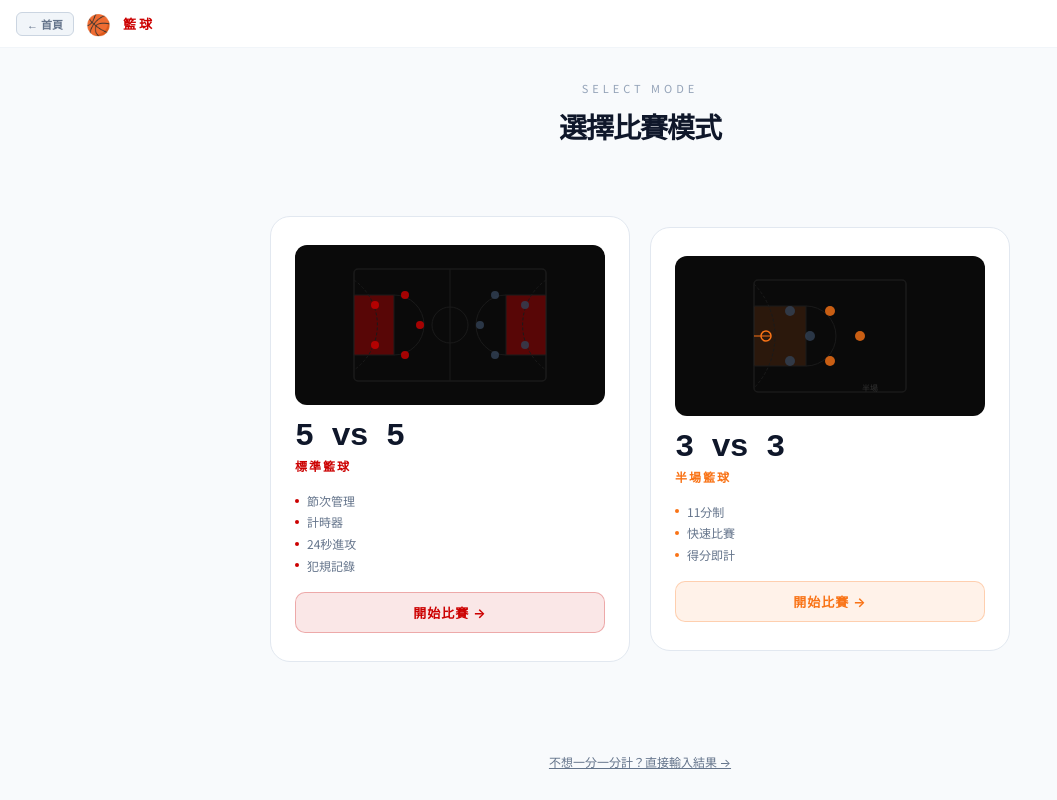
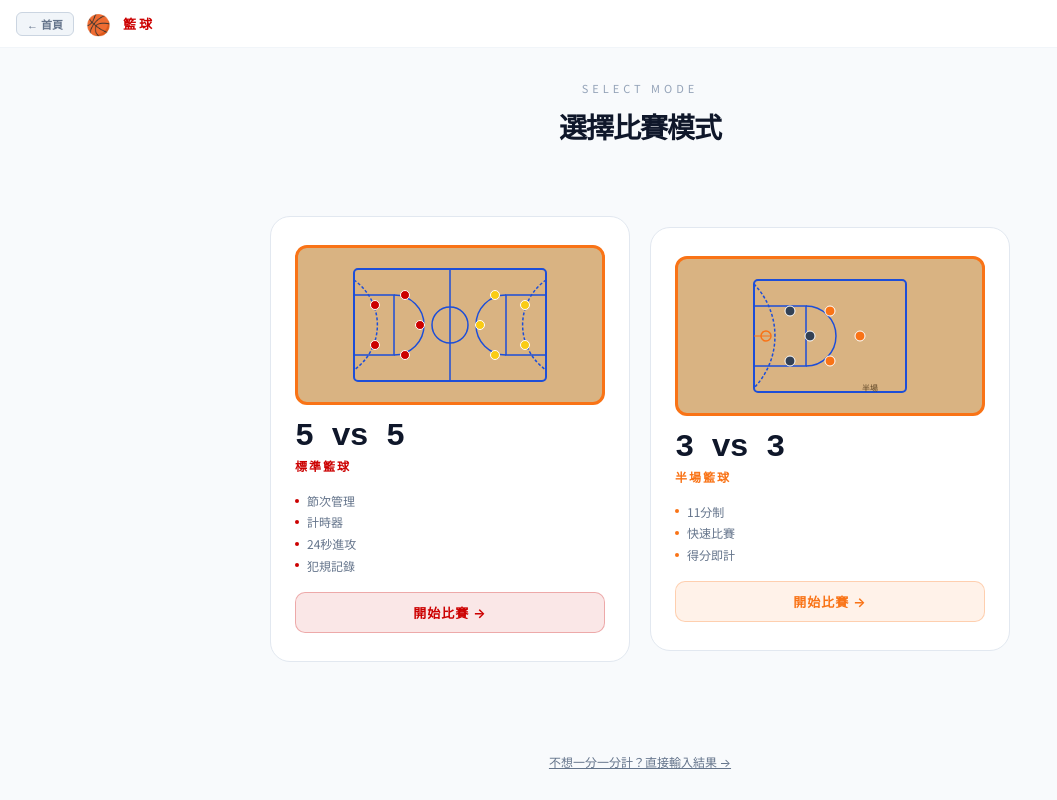
Before and after one commit to zxc31007pq-sudo/scoreboard, a React (Vite) app: page /basketball-select in a window 1280 px wide. Shown: the whole page, without its empty margins (0-1057 px from the left). Built offline with nearby package versions, Linux system fonts and the light colour scheme.

Commit message:
籃球模式選擇卡片的球場示意圖改為戰術板風格
參考實體籃球戰術板配色:木地板色底+橘色外框、藍色場線,
5v5球員改為紅/黃兩隊配色,3v3保留橘色隊伍識別色。

Co-Authored-By: Claude <noreply@anthropic.com>

```diff
--- a/src/pages/BasketballSelect.jsx
+++ b/src/pages/BasketballSelect.jsx
@@ -96,7 +96,8 @@ function ModeCard({ label, sub, desc, color, court, onClick }) {
     >
       {/* Court diagram */}
       <div style={{
-        background: "#0a0a0a", borderRadius: 12,
+        background: "#D9B382", borderRadius: 12,
+        border: "3px solid #F97316",
         padding: "20px", display: "flex",
         alignItems: "center", justifyContent: "center",
         height: 160, minWidth: 0, overflow: "hidden",
@@ -143,34 +144,32 @@ function ModeCard({ label, sub, desc, color, court, onClick }) {
 
 // Full court diagram for 5v5
 function Court5v5() {
-  const s = "#1a1a1a"; // stroke
-  const a = "#cc000066"; // accent
+  const s = "#1D4ED8"; // stroke:戰術板藍色場線
   return (
     <svg width="200" height="120" viewBox="0 0 200 120" style={{ width: "100%", height: "auto", maxWidth: 200 }}>
       {/* Court outline */}
-      <rect x="4" y="4" width="192" height="112" rx="4" fill="none" stroke={s} strokeWidth="1.5" />
+      <rect x="4" y="4" width="192" height="112" rx="4" fill="none" stroke={s} strokeWidth="2" />
       {/* Center line */}
-      <line x1="100" y1="4" x2="100" y2="116" stroke={s} strokeWidth="1" />
+      <line x1="100" y1="4" x2="100" y2="116" stroke={s} strokeWidth="1.5" />
       {/* Center circle */}
-      <circle cx="100" cy="60" r="18" fill="none" stroke={s} strokeWidth="1" />
+      <circle cx="100" cy="60" r="18" fill="none" stroke={s} strokeWidth="1.5" />
       {/* Left key */}
-      <rect x="4" y="30" width="40" height="60" fill={a} stroke={s} strokeWidth="1" />
-      <semicircle />
-      <path d="M 44 30 A 20 20 0 0 1 44 90" fill="none" stroke={s} strokeWidth="1" />
+      <rect x="4" y="30" width="40" height="60" fill="none" stroke={s} strokeWidth="1.5" />
+      <path d="M 44 30 A 20 20 0 0 1 44 90" fill="none" stroke={s} strokeWidth="1.5" />
       {/* Right key */}
-      <rect x="156" y="30" width="40" height="60" fill={a} stroke={s} strokeWidth="1" />
-      <path d="M 156 30 A 20 20 0 0 0 156 90" fill="none" stroke={s} strokeWidth="1" />
+      <rect x="156" y="30" width="40" height="60" fill="none" stroke={s} strokeWidth="1.5" />
+      <path d="M 156 30 A 20 20 0 0 0 156 90" fill="none" stroke={s} strokeWidth="1.5" />
       {/* Left 3pt */}
-      <path d="M 4 15 A 55 55 0 0 1 4 105" fill="none" stroke={s} strokeWidth="1" strokeDasharray="3,2" />
+      <path d="M 4 15 A 55 55 0 0 1 4 105" fill="none" stroke={s} strokeWidth="1.5" strokeDasharray="3,2" />
       {/* Right 3pt */}
-      <path d="M 196 15 A 55 55 0 0 0 196 105" fill="none" stroke={s} strokeWidth="1" strokeDasharray="3,2" />
-      {/* Players left */}
+      <path d="M 196 15 A 55 55 0 0 0 196 105" fill="none" stroke={s} strokeWidth="1.5" strokeDasharray="3,2" />
+      {/* Players left(紅隊) */}
       {[[25,40],[25,80],[55,30],[55,90],[70,60]].map(([x,y],i) => (
-        <circle key={i} cx={x} cy={y} r="4" fill="#cc0000" opacity="0.8" />
+        <circle key={i} cx={x} cy={y} r="4.5" fill="#cc0000" stroke="#fff" strokeWidth="1" />
       ))}
-      {/* Players right */}
+      {/* Players right(黃隊) */}
       {[[175,40],[175,80],[145,30],[145,90],[130,60]].map(([x,y],i) => (
-        <circle key={i} cx={x} cy={y} r="4" fill="#334155" opacity="0.8" />
+        <circle key={i} cx={x} cy={y} r="4.5" fill="#FACC15" stroke="#fff" strokeWidth="1" />
       ))}
     </svg>
   );
@@ -178,29 +177,28 @@ function Court5v5() {
 
 // Half court diagram for 3v3
 function Court3v3() {
-  const s = "#1a1a1a";
-  const a = "#f9731622";
+  const s = "#1D4ED8"; // stroke:戰術板藍色場線
   return (
     <svg width="160" height="120" viewBox="0 0 160 120" style={{ width: "100%", height: "auto", maxWidth: 160 }}>
       {/* Half court */}
-      <rect x="4" y="4" width="152" height="112" rx="4" fill="none" stroke={s} strokeWidth="1.5" />
+      <rect x="4" y="4" width="152" height="112" rx="4" fill="none" stroke={s} strokeWidth="2" />
       {/* Key */}
-      <rect x="4" y="30" width="52" height="60" fill={a} stroke={s} strokeWidth="1" />
-      <path d="M 56 30 A 25 25 0 0 1 56 90" fill="none" stroke={s} strokeWidth="1" />
+      <rect x="4" y="30" width="52" height="60" fill="none" stroke={s} strokeWidth="1.5" />
+      <path d="M 56 30 A 25 25 0 0 1 56 90" fill="none" stroke={s} strokeWidth="1.5" />
       {/* 3pt arc */}
-      <path d="M 4 8 A 75 75 0 0 1 4 112" fill="none" stroke={s} strokeWidth="1" strokeDasharray="3,2" />
+      <path d="M 4 8 A 75 75 0 0 1 4 112" fill="none" stroke={s} strokeWidth="1.5" strokeDasharray="3,2" />
       {/* Basket */}
       <circle cx="16" cy="60" r="5" fill="none" stroke="#f97316" strokeWidth="1.5" />
       <line x1="4" y1="60" x2="21" y2="60" stroke="#f97316" strokeWidth="1" />
       {/* Players */}
       {[[80,35],[80,85],[110,60]].map(([x,y],i) => (
-        <circle key={i} cx={x} cy={y} r="5" fill="#f97316" opacity="0.8" />
+        <circle key={i} cx={x} cy={y} r="5" fill="#f97316" stroke="#fff" strokeWidth="1" />
       ))}
       {[[40,35],[40,85],[60,60]].map(([x,y],i) => (
-        <circle key={i} cx={x} cy={y} r="5" fill="#334155" opacity="0.8" />
+        <circle key={i} cx={x} cy={y} r="5" fill="#334155" stroke="#fff" strokeWidth="1" />
       ))}
       {/* Half court label */}
-      <text x="120" y="115" fontSize="8" fill="#333" textAnchor="middle">半場</text>
+      <text x="120" y="115" fontSize="8" fill="#5c4425" textAnchor="middle">半場</text>
     </svg>
   );
 }
```
